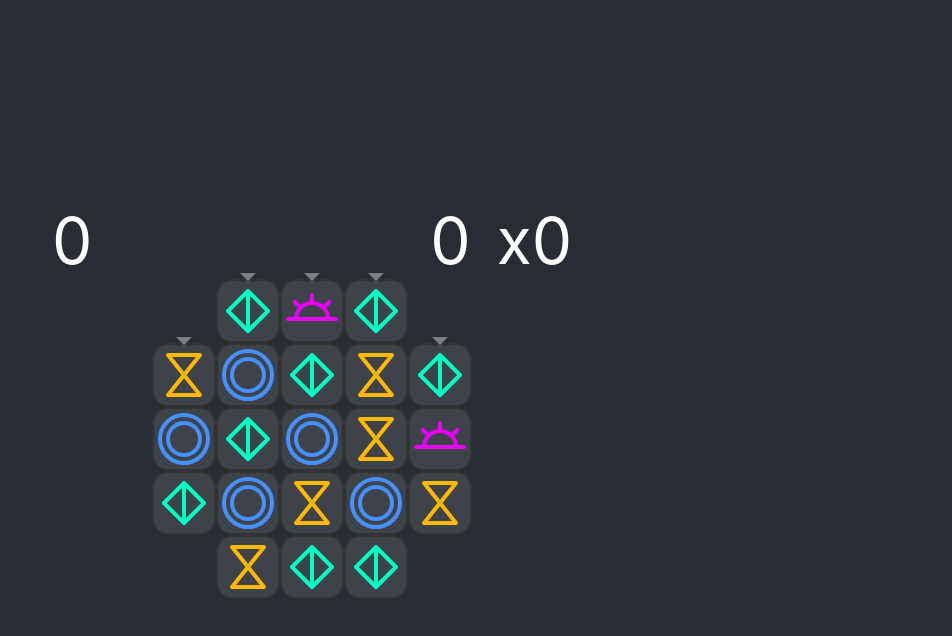
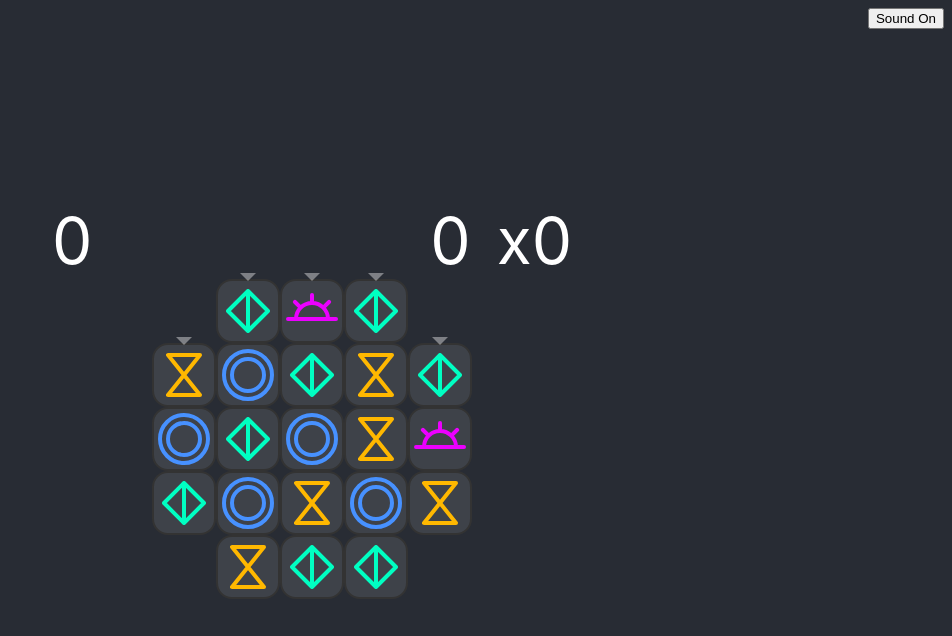
Before and after one commit to wmmiii/match, a React (Create React App) app: page / in a window 1280 px wide. Shown: the top 636 px of the page, without its empty margins (328-1280 px from the left). Built offline with nearby package versions, Linux system fonts and the light colour scheme.

Commit message:
Allow users to disable sound

```diff
--- a/src/App.scss
+++ b/src/App.scss
@@ -4,11 +4,17 @@
   color: white;
   display: flex;
   flex-direction: column;
-  justify-content: center;
   font-size: calc(10px + 2vmin);
   justify-content: center;
   min-height: 100vh;
+  position: relative;
   text-align: center;
+
+  .audio {
+    position: absolute;
+    top: 8px;
+    right: 8px;
+  }
 }
 
 .score {
--- a/src/App.tsx
+++ b/src/App.tsx
@@ -1,24 +1,41 @@
 import React from 'react';
 import Game from './Game';
 import './App.scss';
-import { State } from './engine/state';
-import Engine from './engine';
-import { Coordinate } from './engine/util';
 import BasePieces from './base/pieces';
 
 interface AppState  {
-  engine: Engine;
-  gameState: State;
-  start: Coordinate | undefined;
-  score: number;
+  audio: boolean;
 }
 
 export default class App extends React.Component<any, AppState> {
+  constructor(prop: any) {
+    super(prop);
+
+    this.state = {
+      audio: true,
+    };
+
+    this.toggleAudio = this.toggleAudio.bind(this);
+  }
+
+  toggleAudio() {
+    this.setState({ audio: !this.state.audio });
+  }
+
   render() {
+    const audioClass = ['audio'];
+    if (!this.state.audio) {
+      audioClass.push('disabled');
+    }
+
     return (
       <div className="App">
+        <button className={audioClass.join(' ')}
+            onClick={this.toggleAudio}>
+          {this.state.audio ? 'Sound On' : 'Sound Off'}
+        </button>
         <BasePieces />
-        <Game />
+        <Game audio={this.state.audio} />
       </div>
       );
   }
--- a/src/Game.tsx
+++ b/src/Game.tsx
@@ -8,7 +8,7 @@ import moves from './base/moves';
 import matchRules from './base/matchRules';
 import { Coordinate } from './engine/util';
 
-interface GameState  {
+interface GameState {
   engine: Engine;
   gameState: ImmutableState;
   start: Coordinate | undefined;
@@ -17,7 +17,11 @@ interface GameState  {
   multiplier: number;
 }
 
-export default class Game extends React.Component<any, GameState> {
+interface GameProps {
+  audio: boolean;
+}
+
+export default class Game extends React.Component<GameProps, GameState> {
   private lastNumber: Map<keyof GameState, number> = new Map();
   private aBlipRef: React.RefObject<HTMLAudioElement>;
   private amBlipRef: React.RefObject<HTMLAudioElement>;
@@ -119,6 +123,7 @@ export default class Game extends React.Component<any, GameState> {
       this.emBlipRef,
       this.gmBlipRef,
     ];
+    if (this.props.audio) {
       let count = 0;
       forEachCell(state.destroyedThisTick, () => {
         count++;
@@ -132,6 +137,7 @@ export default class Game extends React.Component<any, GameState> {
           }
         }, count * 40);
       });
+    }
 
     this.setState({
       gameState: state,
```
Also changed, not shown: 18 other files (tests, documents, lock files or other folders). Lines whose indentation alone changed are shown as unchanged.
